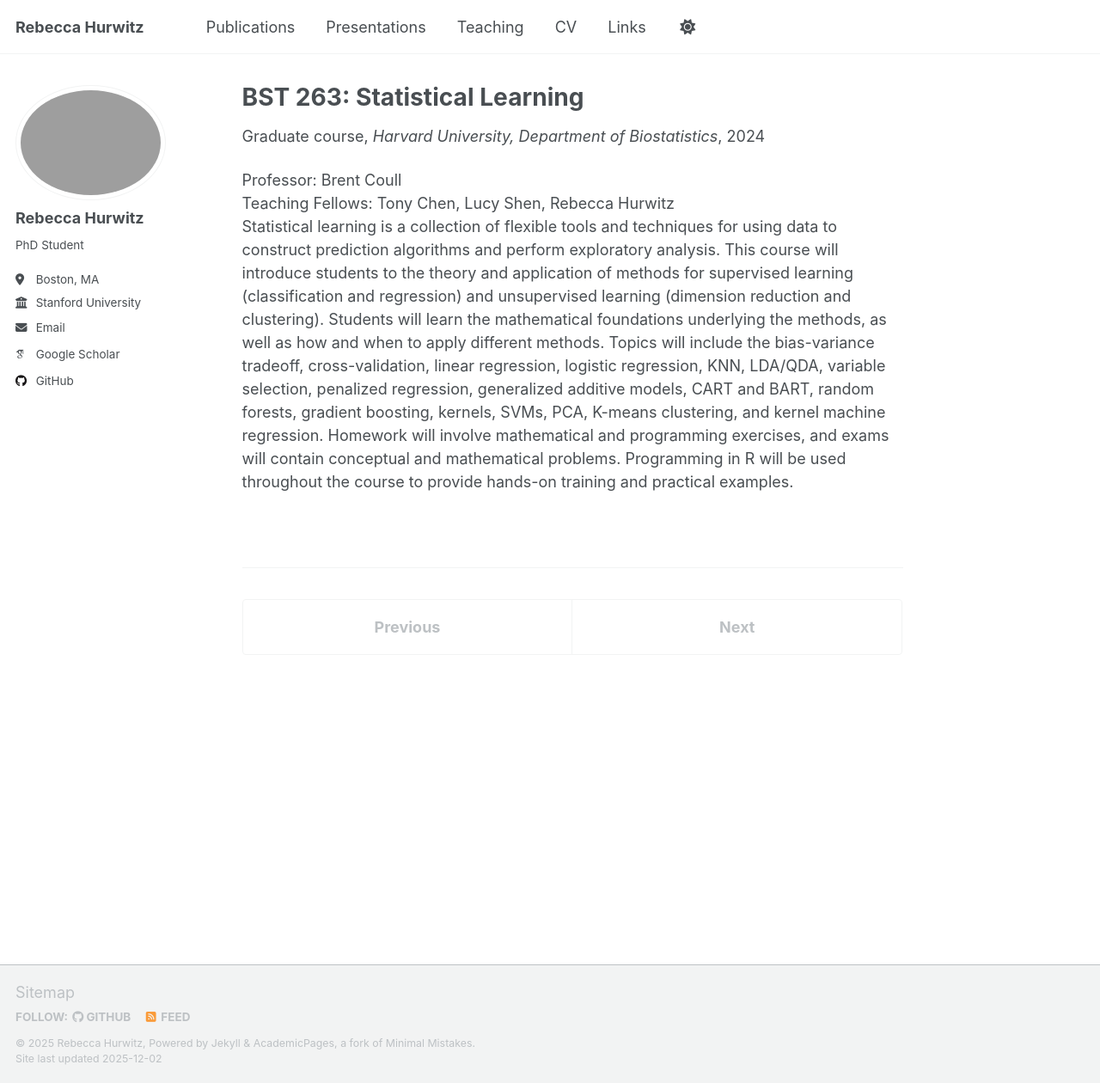
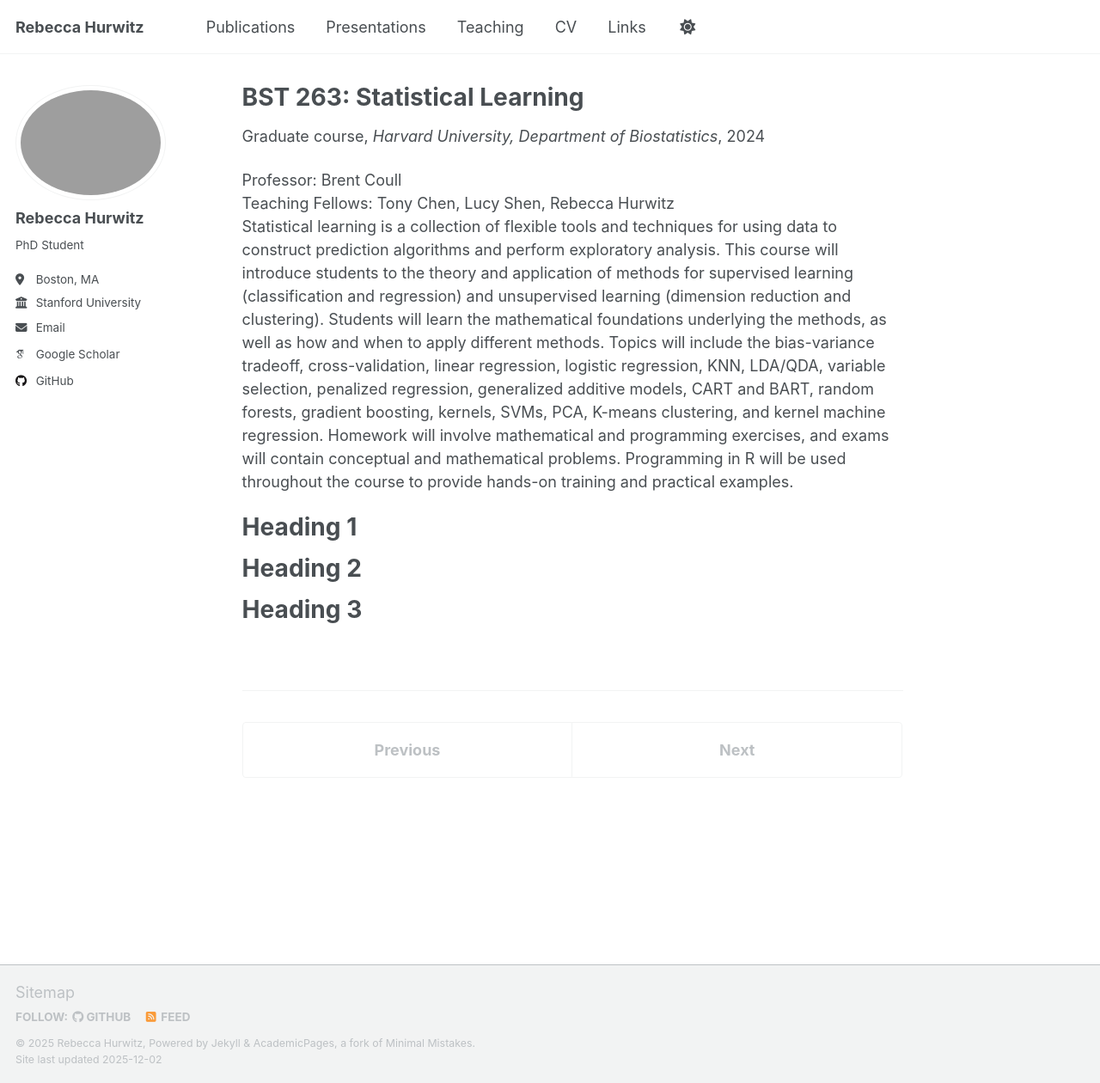
Before and after one commit to rebeccahurwitz/rebeccahurwitz.github.io, a Jekyll site: the page built from _teaching/biostat263.md, in a window 1280 px wide and 1260 px high. Shown: the whole window at 86% size. Built offline with Jekyll 4.4.1, drawn with Linux system fonts in a browser that asks for light colours; some web fonts are replaced; a script that is not in the unit is left out.

Commit message:
Update biostat263.md

```diff
--- a/_teaching/biostat263.md
+++ b/_teaching/biostat263.md
@@ -13,3 +13,13 @@ Teaching Fellows: Tony Chen, Lucy Shen, Rebecca Hurwitz
 <br>
 Statistical learning is a collection of flexible tools and techniques for using data to construct prediction algorithms and perform exploratory analysis. This course will introduce students to the theory and application of methods for supervised learning (classification and regression) and unsupervised learning (dimension reduction and clustering). Students will learn the mathematical foundations underlying the methods, as well as how and when to apply different methods. Topics will include the bias-variance tradeoff, cross-validation, linear regression, logistic regression, KNN, LDA/QDA, variable selection, penalized regression, generalized additive models, CART and BART, random forests, gradient boosting, kernels, SVMs, PCA, K-means clustering, and kernel machine regression. Homework will involve mathematical and programming exercises, and exams will contain conceptual and mathematical problems. Programming in R will be used throughout the course to provide hands-on training and
 practical examples.
+
+
+Heading 1
+======
+
+Heading 2
+======
+
+Heading 3
+======
```
